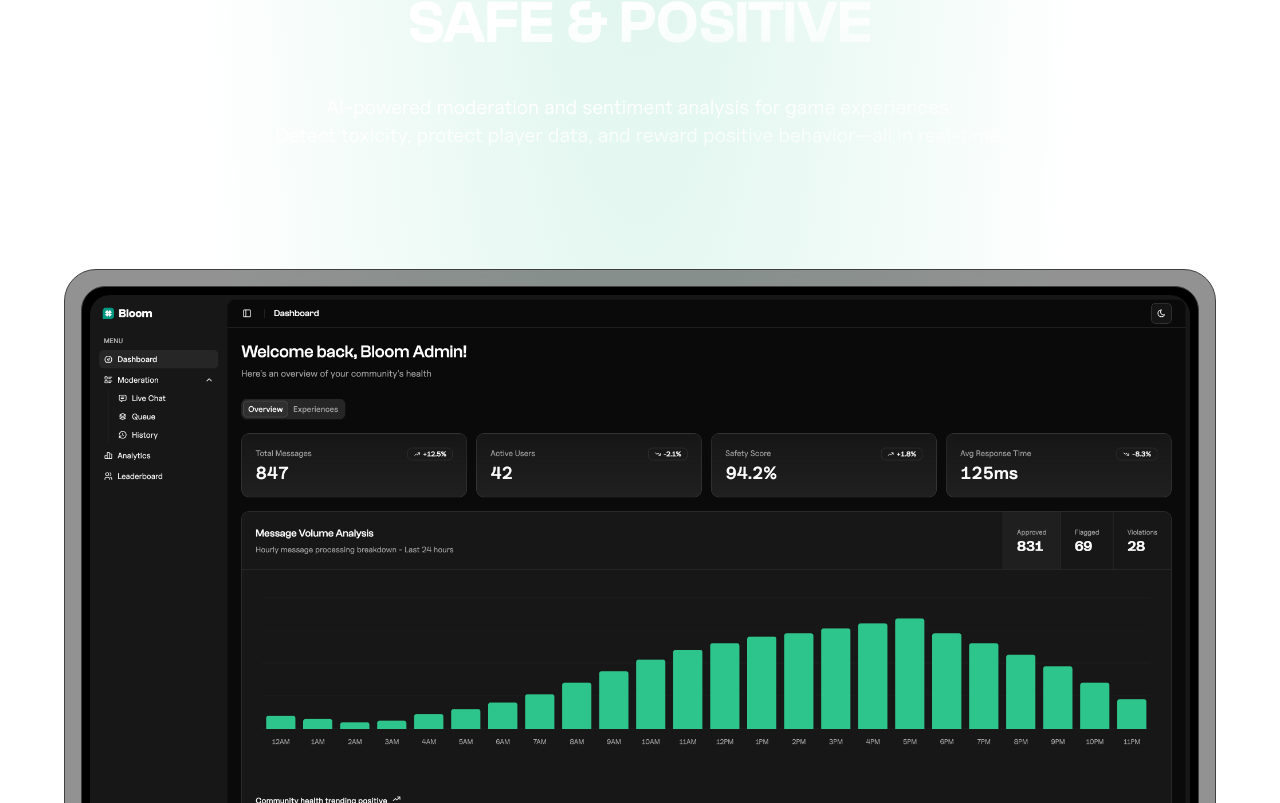
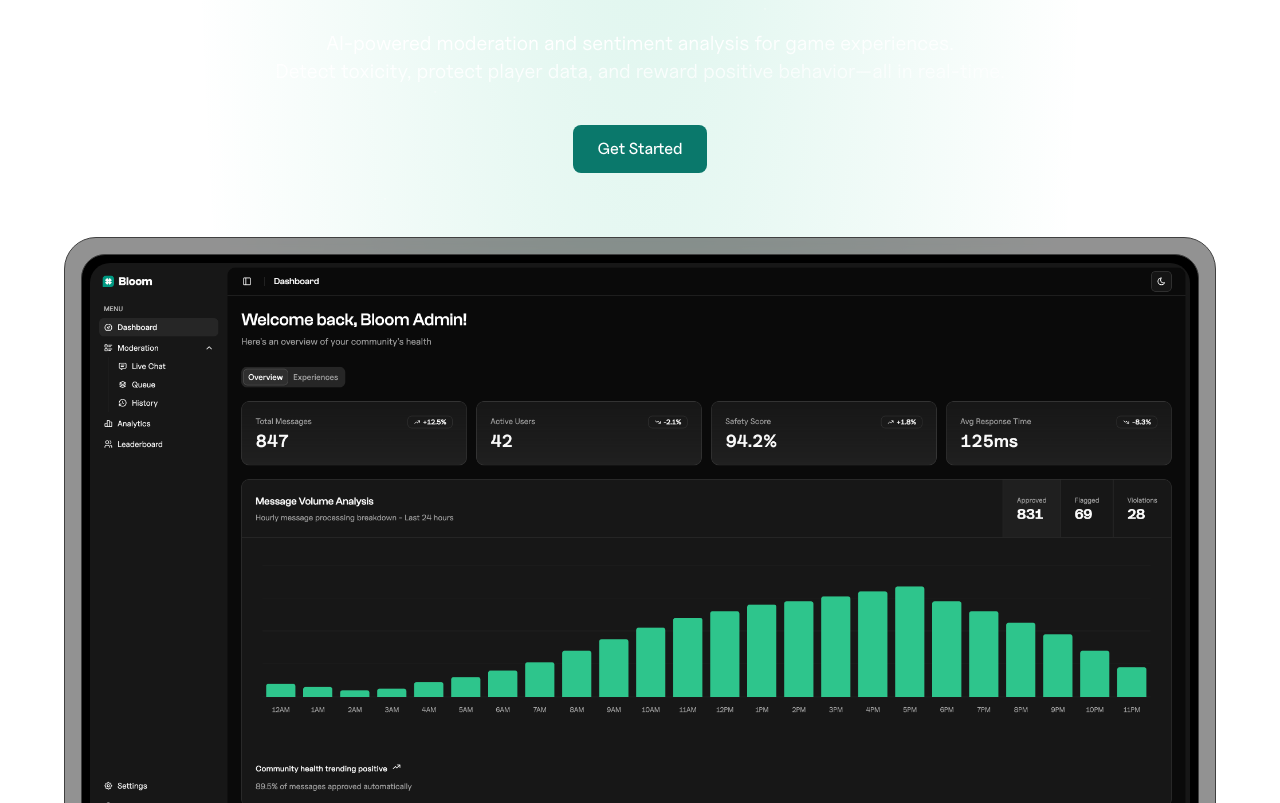
Before and after one commit to katjpg/bloom-ai-dashboard, a Next.js app in the folder landing/: page / in a window 1280 px wide. Shown: the part 457-1260 px from the top of the page. Built offline with nearby package versions, Linux system fonts and the light colour scheme.

Commit message:
adjusting margins; more styling.

```diff
--- a/landing/src/components/hero/index.tsx
+++ b/landing/src/components/hero/index.tsx
@@ -1,13 +1,14 @@
 import Particles from "@/components/particles";
 import Container from "@/components/layout/container";
 import Image from "next/image";
+import Link from "next/link";
 import { DemoSection } from "@/components/demo";
 import { MainFeaturesSection } from "@/components/main-features";
 import { SectionBadge } from "@/components/section-badge";
 
 export const Hero = () => (
   <main
-    className="relative flex flex-col items-center px-4 pt-48 md:pt-64 pb-24 md:pb-32 dark bg-background"
+    className="relative flex flex-col items-center px-4 pt-32 md:pt-48 pb-24 md:pb-32 dark bg-background"
     style={{
       background: `radial-gradient(ellipse at top, rgba(16, 185, 129, 0.15) 0%, transparent 50%),
                    var(--background)`
@@ -40,9 +41,24 @@ export const Hero = () => (
         Detect toxicity, protect player data, and reward positive behavior—all in real-time.
       </p>
 
+      {/* Hero CTA Button */}
+      <Link
+        href="https://bloom-ai-dashboard.vercel.app/"
+        target="_blank"
+        rel="noopener noreferrer"
+        className="bg-emerald-500 text-white px-6 py-3 rounded-lg font-medium hover:bg-emerald-600 transition-colors text-sm md:text-base hero-text-blur-in motion-delay-[2100ms]"
+        style={{
+          background: '#0a786b',
+          color: 'white',
+          WebkitTextFillColor: 'white'
+        } as React.CSSProperties}
+      >
+        Get Started
+      </Link>
+
       {/* Dashboard Image */}
-      <Container delay={1.9} className="w-full mb-16 md:mb-24">
-        <div className="relative mx-auto max-w-6xl rounded-xl lg:rounded-[32px] border p-2 backdrop-blur-lg border-neutral-700 bg-neutral-800/50 md:p-4 mt-16 md:mt-20">
+      <Container delay={2.1} className="w-full mb-16 md:mb-24">
+        <div className="relative mx-auto max-w-6xl rounded-xl lg:rounded-[32px] border p-2 backdrop-blur-lg border-neutral-700 bg-neutral-800/50 md:p-4 mt-6">
           <div className="absolute top-1/4 left-1/2 -z-10 gradient w-3/4 -translate-x-1/2 h-1/4 -translate-y-1/2 inset-0 blur-[10rem]"></div>
 
           <div className="rounded-lg lg:rounded-[24px] border p-2 border-neutral-700 bg-black">
--- a/landing/src/components/navbar/index.tsx
+++ b/landing/src/components/navbar/index.tsx
@@ -35,7 +35,7 @@ const Navbar = () => {
             <div className="z-[99] fixed pointer-events-none inset-x-0 h-[88px] bg-[rgba(2,6,23,0.8)] backdrop-blur-sm [mask:linear-gradient(to_bottom,#000_20%,transparent_calc(100%-20%))]"></div>
 
             <header className="fixed top-4 inset-x-0 mx-auto max-w-6xl px-4 md:px-12 z-[100]">
-                <nav className="backdrop-blur-lg rounded-xl lg:rounded-2xl border border-[rgba(124,124,124,0.2)] px-4 md:px-6 py-3 opacity-0 animate-[blur-up_1s_cubic-bezier(0.16,1,0.3,1)_1900ms_both]">
+                <nav className="backdrop-blur-lg rounded-xl lg:rounded-2xl border border-[rgba(124,124,124,0.2)] px-4 md:px-6 py-3 opacity-0 animate-[blur-up_1s_cubic-bezier(0.16,1,0.3,1)_2100ms_both]">
                     <div className="flex items-center justify-between">
                         {/* Left side - Logo */}
                         <div className="flex items-center gap-2">
--- a/landing/src/components/section-badge.tsx
+++ b/landing/src/components/section-badge.tsx
@@ -10,7 +10,7 @@ interface SectionBadgeProps {
 
 export function SectionBadge({
   badgeText = "Built by gamers, for gamers",
-  delay = 1900,
+  delay = 2100,
   className = ""
 }: SectionBadgeProps) {
   return (
--- a/landing/src/styles/globals.css
+++ b/landing/src/styles/globals.css
@@ -83,6 +83,14 @@ h3 {
   animation-delay: 1900ms;
 }
 
+.motion-delay-\[2100ms\] {
+  animation-delay: 2100ms;
+}
+
+.motion-delay-\[1600ms\] {
+  animation-delay: 1600ms;
+}
+
 /* Animations */
 @keyframes message-appear {
   from {
```
